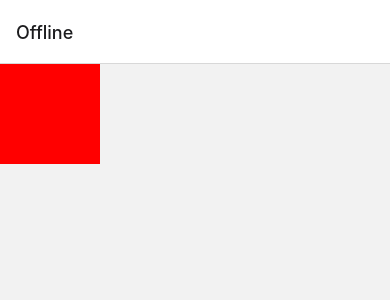
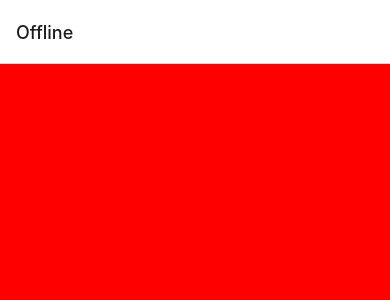
Before and after one commit to arnolanglade/test-todo-react-native, a React Native app: screen /Offline in a window 390 px wide. Shown: the top 300 px of the page. Built offline with nearby package versions, Linux system fonts and the light colour scheme.

Commit message:
feat: create new offline screen

```diff
--- a/src/app/NavigatorStack.tsx
+++ b/src/app/NavigatorStack.tsx
@@ -1,14 +1,14 @@
 import * as React from 'react';
+import { useState } from 'react';
 import { NavigationContainer } from '@react-navigation/native';
 import { createNativeStackNavigator } from '@react-navigation/native-stack';
 import { createBottomTabNavigator } from '@react-navigation/bottom-tabs';
-import { useState } from 'react';
-import { View } from 'react-native';
 import TodoListScreen from '../view/screen/TodoListScreen';
 import TodoItemDetailScreen from '../view/screen/TodoItemDetailScreen';
 import { RootStackParamList } from './RootStackListType';
 import { useIntl } from './i18n/IntlProvider';
 import PinScreen from '../view/screen/PinScreen';
+import Offline from '../view/screen/OfflineScreen';
 
 const Stack = createNativeStackNavigator<RootStackParamList>();
 const Tab = createBottomTabNavigator<RootStackParamList>();
@@ -25,12 +25,6 @@ function TabNavigator() {
       <Tab.Screen name="TodoList" options={{ tabBarLabel: translation('todoListTitle') }} component={TodoListScreen} />
       <Tab.Screen name="Assignee" options={{ tabBarLabel: translation('assigneeTitle') }} component={AssigneeListScreen} />
     </Tab.Navigator>
-  );
-}
-
-function Offline() {
-  return (
-    <View style={[{ backgroundColor: 'red', height: 100, width: 100 }]} />
   );
 }
 
--- /dev/null
+++ b/src/view/screen/OfflineScreen.tsx
@@ -0,0 +1,8 @@
+import { View } from 'react-native';
+import * as React from 'react';
+
+export default function Offline() {
+  return (
+    <View style={[{ backgroundColor: 'red', height: '100%', width: '100%' }]} />
+  );
+}
```
Also changed, not shown: src/app/context/AuthContext.tsx (added, +8 -0 lines).
